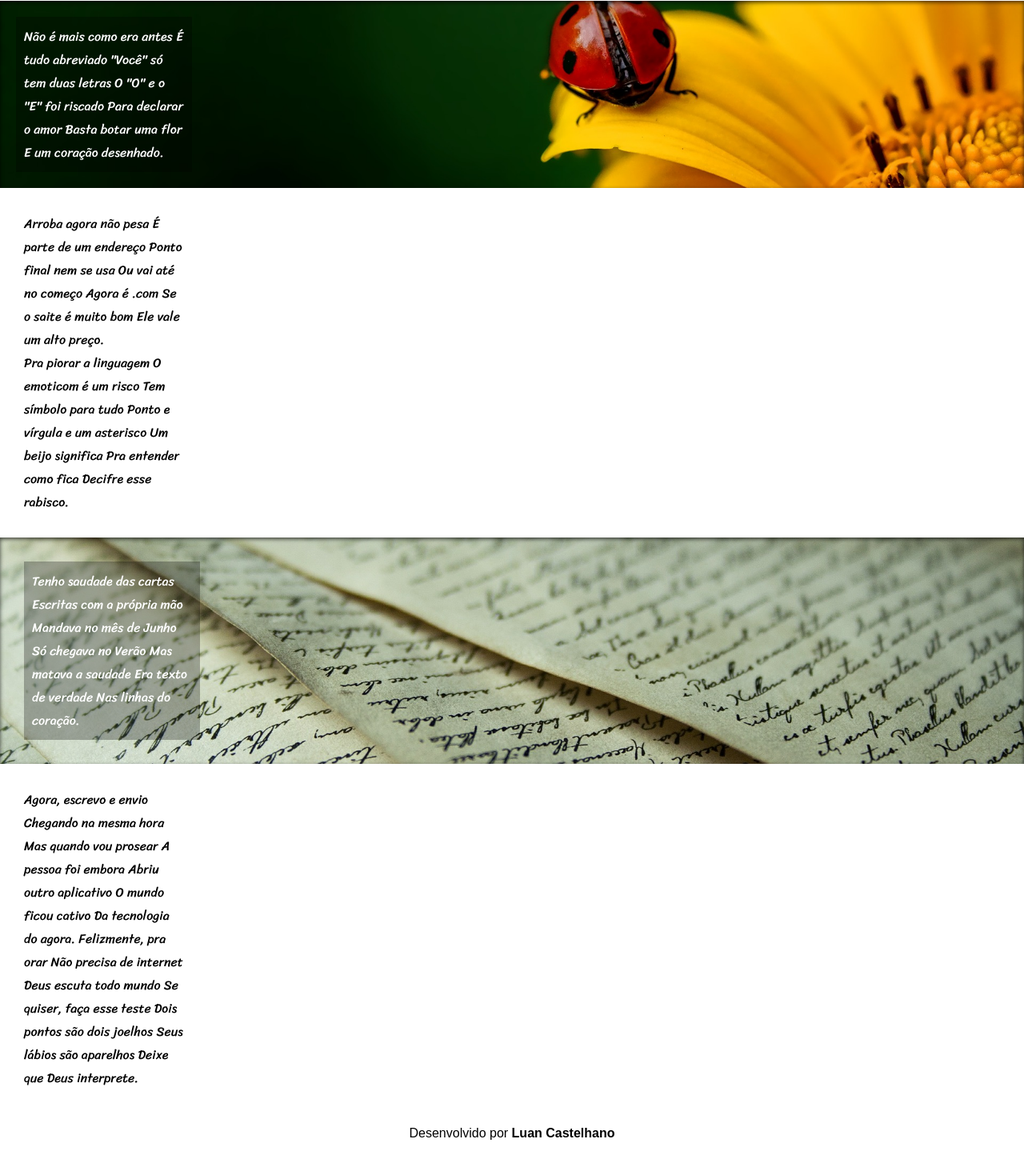
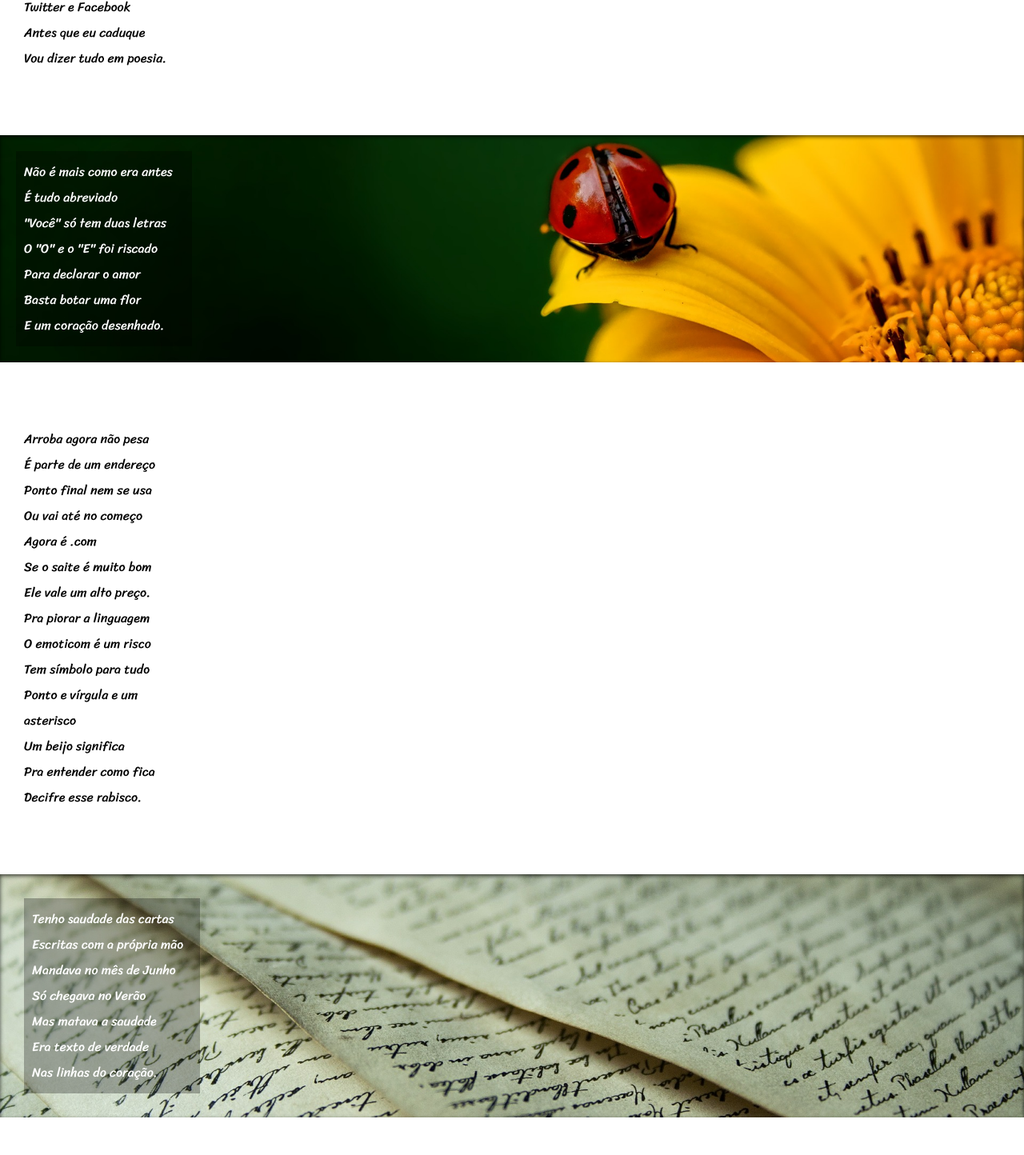
Before and after one commit to Launyx/html-css, a plain HTML site: page desafios/d012/index.html in a window 1280 px wide. Shown: the part 356-1800 px from the top of the page at 80% size. Drawn offline with Linux system fonts and the light colour scheme.

Commit message:
Separação e ajustes nos estilos

```diff
--- /dev/null
+++ b/desafios/d012/estilo/style.css
@@ -0,0 +1,87 @@
+@charset "UTF-8";
+
+@import url('https://fonts.googleapis.com/css2?family=Passion+One:wght@400;700;900&display=swap');
+@import url('https://fonts.googleapis.com/css2?family=Passion+One:wght@400;700;900&family=Sriracha&display=swap');
+*{
+    margin: 0px;
+    padding: 0px;
+}
+header{
+    padding: 40px 0px 30px 0px;
+    margin: 0px;
+    background-color: black;
+
+}
+header > h1{
+    font-variant: small-caps;
+    font-size: 3em;
+    margin: 0px;
+    text-align: center;
+    color: white;
+    font-family: 'Passion One';
+}
+header > p{
+    margin: 0px;
+    text-align: center;
+    color: white;
+}
+header a{
+    color: white;
+    font-weight: bold;
+    text-decoration: none;
+}
+header a:hover, footer a:hover{
+    text-decoration: underline;
+}
+main p{
+    font-family: 'Sriracha';
+    width: 200px;
+    margin: 0px;
+}
+section{
+    padding-top: 10vh;
+    padding-bottom: 10vh;
+    line-height: 2em;
+}
+section.image{
+
+}
+section.normal{
+    padding-left: 30px;
+}
+/* transferir para section.image*/
+#S2{
+    background: white url('../imagens/background001.jpg') center no-repeat fixed;
+    background-size: cover;
+    box-shadow: inset 0px 2px 5px rgba(0, 0, 0, 0.68);
+    padding: 20px;
+}
+/* transferir para section.image*/
+#S4{
+    background: white url('../imagens/background002.jpg') center center no-repeat fixed;
+    background-size: cover;
+    box-shadow: inset 0px 2px 5px rgba(0, 0, 0, 0.684);
+    padding: 30px;
+}
+.overImage{
+    width: 200px;
+    padding: 10px;
+    background-color: #00000047;
+}
+.overImage > p{
+    color: white;
+}
+footer{
+    background-color: black;
+    margin-bottom: 10px;
+}
+footer > p{
+    color: white;
+    font-family: Arial, Helvetica, sans-serif;
+    text-align: center;
+}
+footer a{
+    font-weight: bold;
+    color: white;
+    text-decoration: none;
+}
--- a/desafios/d012/index.html
+++ b/desafios/d012/index.html
@@ -4,168 +4,97 @@
     <meta charset="UTF-8">
     <meta name="viewport" content="width=device-width, initial-scale=1.0">
     <title>Desafio 12</title>
-    <style>
-        @import url('https://fonts.googleapis.com/css2?family=Passion+One:wght@400;700;900&display=swap');
-        @import url('https://fonts.googleapis.com/css2?family=Passion+One:wght@400;700;900&family=Sriracha&display=swap');
-        body{
-            margin: 0px;
-        }
-        header{
-            padding: 40px 0px 30px 0px;
-            margin: 0px;
-            background-color: black;
+    <link rel="stylesheet" href="estilo/style.css">
 
-        }
-        header > h1{
-            font-size: 3em;
-            margin: 0px;
-            text-align: center;
-            color: white;
-            font-family: 'Passion One';
-        }
-        header > p{
-            margin: 0px;
-            text-align: center;
-            color: white;
-        }
-        header a{
-            color: white;
-            font-weight: bold;
-            text-decoration: none;
-        }
-        main p{
-            font-family: 'Sriracha';
-            width: 200px;
-            margin: 0px;
-        }
-        #S1{
-            padding: 20px 30px;
-            margin: 1px;
-        }
-        #S1 > p{
-            margin: 0px;
-        }
-
-        #S2{
-            background: white url('imagens/background001.jpg') center no-repeat fixed;
-            background-size: cover;
-            box-shadow: inset 0px 2px 5px rgba(0, 0, 0, 0.68);
-            padding: 20px;
-        }
-        #S3{
-            padding: 30px;
-        }
-        #S4{
-            background: white url('imagens/background002.jpg') center center no-repeat fixed;
-            background-size: cover;
-            box-shadow: inset 0px 2px 5px rgba(0, 0, 0, 0.684);
-            padding: 30px;
-        }
-        #S5{
-            padding: 30px;
-        }
-        .overImage{
-            width: 200px;
-            padding: 10px;
-            background-color: #00000047;
-        }
-        .overImage > p{
-            color: white;
-        }
-        footer > p{
-            font-family: Arial, Helvetica, sans-serif;
-            text-align: center;
-        }
-    </style>
 </head>
 <body>
     <header>
         <h1>Cordel Moderno</h1>
-        <p>por <a href="https://www.recantodasletras.com.br/poesias/3186743">Milton Duarte</a></p>
+        <p>por <a href="https://www.recantodasletras.com.br/poesias/3186743" target="_blank">Milton Duarte</a></p>
     </header>
     <main>
-        <section id="S1">
+        <section class="normal">
             <p>
-                Estou ficando cansado
-                Da tal tecnologia
-                Só se fala por e-mail
-                Mensagem curta e fria
-                Twitter e Facebook
-                Antes que eu caduque
-                Vou dizer tudo em poesia.
+                Estou ficando cansado<br>
+                Da tal tecnologia<br>
+                Só se fala por e-mail<br>
+                Mensagem curta e fria<br>
+                Twitter e Facebook<br>
+                Antes que eu caduque<br>
+                Vou dizer tudo em poesia.<br>
             </p>
         </section>
-        <section id="S2">
+        <section id="S2" class="image">
             <div class="overImage">
                 <p>
-                    Não é mais como era antes
-                    É tudo abreviado
-                    "Você" só tem duas letras
-                    O "O" e o "E" foi riscado
-                    Para declarar o amor
-                    Basta botar uma flor
-                    E um coração desenhado.
+                    Não é mais como era antes<br>
+                    É tudo abreviado<br>
+                    "Você" só tem duas letras<br>
+                    O "O" e o "E" foi riscado<br>
+                    Para declarar o amor<br>
+                    Basta botar uma flor<br>
+                    E um coração desenhado.<br>
                 </p>
             </div>
 
         </section>
-        <section id="S3">
+        <section class="normal">
             <p>
-                Arroba agora não pesa
-                É parte de um endereço
-                Ponto final nem se usa
-                Ou vai até no começo
-                Agora é .com
-                Se o saite é muito bom
-                Ele vale um alto preço.
+                Arroba agora não pesa<br>
+                É parte de um endereço<br>
+                Ponto final nem se usa<br>
+                Ou vai até no começo<br>
+                Agora é .com<br>
+                Se o saite é muito bom<br>
+                Ele vale um alto preço.<br>
             </p>
             <p>
-                Pra piorar a linguagem
-                O emoticom é um risco
-                Tem símbolo para tudo
-                Ponto e vírgula e um asterisco
-                Um beijo significa
-                Pra entender como fica
-                Decifre esse rabisco.
+                Pra piorar a linguagem<br>
+                O emoticom é um risco<br>
+                Tem símbolo para tudo<br>
+                Ponto e vírgula e um asterisco<br>
+                Um beijo significa<br>
+                Pra entender como fica<br>
+                Decifre esse rabisco.<br>
             </p>
         </section>
-        <section id="S4">
+        <section id="S4" class="image">
             <div class="overImage">
                 <p>
-                    Tenho saudade das cartas
-                    Escritas com a própria mão
-                    Mandava no mês de Junho
-                    Só chegava no Verão
-                    Mas matava a saudade
-                    Era texto de verdade
-                    Nas linhas do coração.
+                    Tenho saudade das cartas<br>
+                    Escritas com a própria mão<br>
+                    Mandava no mês de Junho<br>
+                    Só chegava no Verão<br>
+                    Mas matava a saudade<br>
+                    Era texto de verdade<br>
+                    Nas linhas do coração.<br>
                 </p>
             </div>
 
         </section>
-        <section id="S5">
+        <section class="normal">
             <p>
-                Agora, escrevo e envio
-                Chegando na mesma hora
-                Mas quando vou prosear
-                A pessoa foi embora
-                Abriu outro aplicativo
-                O mundo ficou cativo
-                Da tecnologia do agora.
+                Agora, escrevo e envio<br>
+                Chegando na mesma hora<br>
+                Mas quando vou prosear<br>
+                A pessoa foi embora<br>
+                Abriu outro aplicativo<br>
+                O mundo ficou cativo<br>
+                Da tecnologia do agora.<br>
 
-                Felizmente, pra orar
-                Não precisa de internet
-                Deus escuta todo mundo
-                Se quiser, faça esse teste
-                Dois pontos são dois joelhos
-                Seus lábios são aparelhos
-                Deixe que Deus interprete.
+                Felizmente, pra orar<br>
+                Não precisa de internet<br>
+                Deus escuta todo mundo<br>
+                Se quiser, faça esse teste<br>
+                Dois pontos são dois joelhos<br>
+                Seus lábios são aparelhos<br>
+                Deixe que Deus interprete.<br>
             </p>
         </section>
     </main>
     <footer>
         <p>
-            Desenvolvido por <strong>Luan Castelhano</strong>
+            Desenvolvido por <strong><a href="https://github.com/Launyx" target="_blank">Luan Castelhano</a></strong> para o curso de HTML5 e CSS3 em <a href="https://www.cursoemvideo.com/" target="_blank">CursoemVideo</a>.
         </p>
     </footer>
 </body>
```
